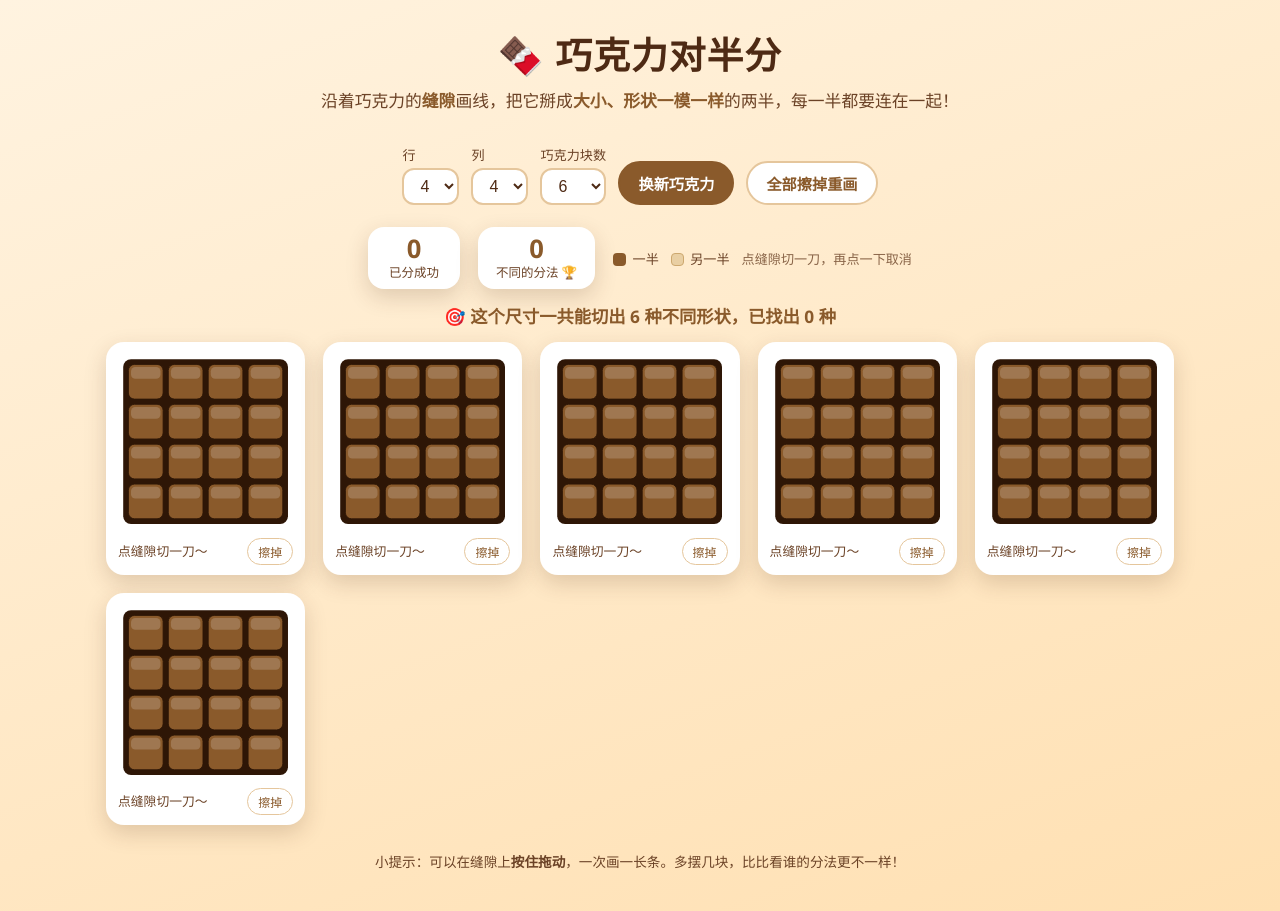
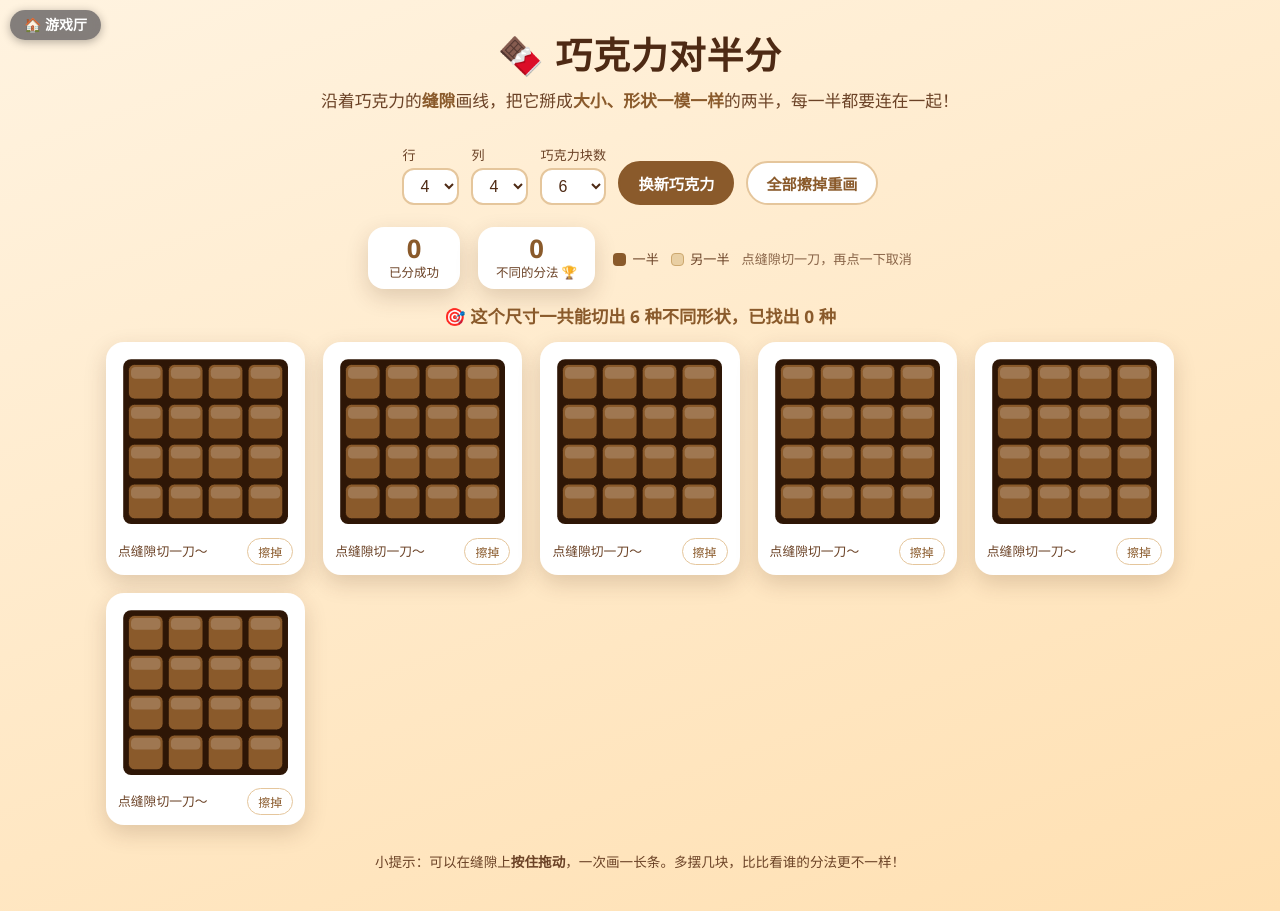
Before and after one commit to xukaigao/splitChocolate, a plain HTML site: page index.html in a window 1280 px wide. Drawn offline with Linux system fonts and the light colour scheme.

Commit message:
feat: 左上角添加返回游戏厅首页按钮

```diff
--- a/index.html
+++ b/index.html
@@ -18,6 +18,8 @@
   <link rel="apple-touch-icon" href="icon.svg" />
 </head>
 <body>
+  <a href="../" class="hall-back" title="返回游戏厅首页" aria-label="返回游戏厅首页"
+     style="position:fixed;top:10px;left:10px;z-index:99999;display:inline-flex;align-items:center;gap:5px;padding:8px 14px;border-radius:999px;font-family:system-ui,-apple-system,'Microsoft YaHei',sans-serif;font-size:14px;font-weight:700;line-height:1;text-decoration:none;color:#fff;background:rgba(30,30,40,0.55);box-shadow:0 2px 10px rgba(0,0,0,0.3);-webkit-backdrop-filter:blur(6px);backdrop-filter:blur(6px);">🏠 游戏厅</a>
   <header class="topbar">
     <h1>🍫 巧克力对半分</h1>
     <p class="tagline">沿着巧克力的<strong>缝隙</strong>画线，把它掰成<strong>大小、形状一模一样</strong>的两半，每一半都要连在一起！</p>
```
